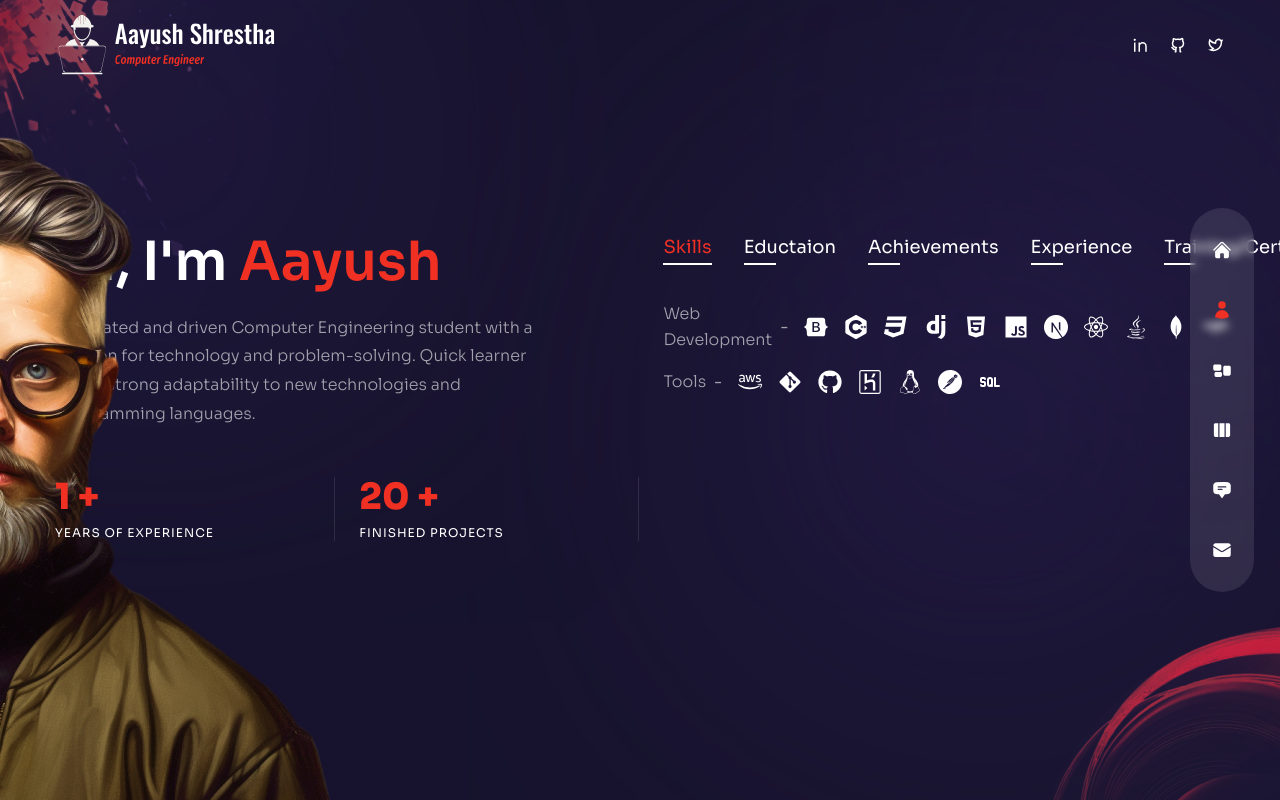
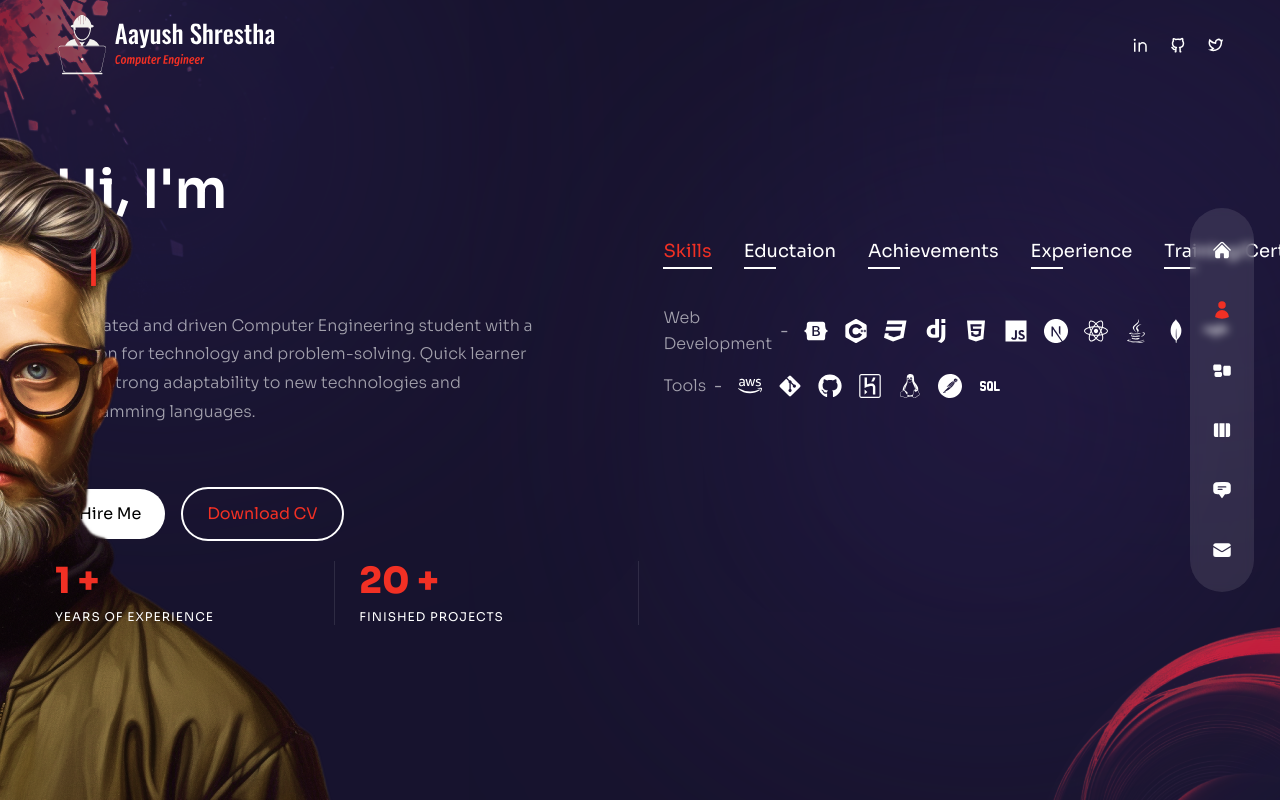
Before and after one commit to aayush105/portfolio, a Next.js app: page /about in a window 1280 px wide. Built offline with nearby package versions, Linux system fonts and the light colour scheme.

Commit message:
fix: formating

```diff
--- a/components/Nav.js
+++ b/components/Nav.js
@@ -7,6 +7,12 @@ import {
   HiChatBubbleBottomCenterText,
   HiEnvelope,
 } from 'react-icons/hi2';
+
+// next link
+import Link from 'next/link';
+
+//next router
+import { useRouter } from 'next/router';
 
 // nav data
 export const navData = [
@@ -26,17 +32,11 @@ export const navData = [
   },
 ];
 
-// next link
-import Link from 'next/link';
-
-//next router
-import { useRouter } from 'next/router';
-
 const Nav = () => {
   const router = useRouter();
   const pathname = router.pathname;
   return (
-  <nav className='flex flex-col item-center xl:justify-center
+  <nav className='flex flex-col items-center xl:justify-center
   gap-y-4 fixed h-max bottom-0 mt-auto xl:right-[2%] z-50 top-0 w-full xl:w-16 xl:max-w-md xl:h-screen'>
     {/* inner */}
     <div className='flex w-full xl:flex-col items-center justify-between xl:justify-center
@@ -47,15 +47,18 @@ const Nav = () => {
           <Link
           className={`${link.path === pathname && 'text-accent'}
           relative flex items-center group hover:text-accent transition-all duration-300`}
-          href={link.path} key={index}
+          href={link.path}
+          key={index}
           >
             {/* tooltip */}
             <div className='absolute pr-14 right-0 hidden xl:group-hover:flex'>
               <div className='bg-white relative flex text-primary items-center p-[6px] rounded-[3px]'>
-                <div className='text-[12px] leading-none font-semibold capitalize'>{link.name}</div>
-              {/* triangle */}
-              <div className='border-solid border-l-white border-l-8 border-y-transparent
-              border-y-[6px] border-r-0 absolute -right-2'></div>
+                <div className='text-[12px] leading-none font-semibold capitalize'>
+                  {link.name}
+                </div>
+                {/* triangle */}
+                <div className='border-solid border-l-white border-l-8 border-y-transparent
+                border-y-[6px] border-r-0 absolute -right-2'></div>
               </div>
             </div>
             {/* icon */}
--- a/components/Transition.js
+++ b/components/Transition.js
@@ -8,7 +8,7 @@ const transitionVariants = {
     width: '100%'
   },
   animate: {
-    x: 0,
+    x: '0%',
     width: '0%',
   },
   exit: {
@@ -22,23 +22,31 @@ const Transition = () => {
     <>
       <motion.div
         className='fixed top-0 bottom-0 right-full w-screen
-      h-screen z-30 bg-[#2e2257]' variants={transitionVariants}
-      initial="initial" animate="animate" exit="exit"
+        h-screen z-30 bg-[#2e2257]'
+        variants={transitionVariants}
+        initial="initial"
+        animate="animate"
+        exit="exit"
         transition={{ delay: 0.1, duration:0.4, ease: 'easeInOut' }}>
       </motion.div>
       <motion.div
         className='fixed top-0 bottom-0 right-full w-screen
-      h-screen z-20 bg-[#3b2d71]' variants={transitionVariants}
-      initial="initial" animate="animate" exit="exit"
+        h-screen z-20 bg-[#3b2d71]'
+        variants={transitionVariants}
+        initial="initial"
+        animate="animate"
+        exit="exit"
         transition={{ delay: 0.2, duration:0.4, ease: 'easeInOut' }}>
       </motion.div>
       <motion.div
         className='fixed top-0 bottom-0 right-full w-screen
-      h-screen z-10 bg-[#4b3792]' variants={transitionVariants}
-      initial="initial" animate="animate" exit="exit"
+        h-screen z-10 bg-[#4b3792]'
+        variants={transitionVariants}
+        initial="initial"
+        animate="animate"
+        exit="exit"
         transition={{ delay: 0.3, duration:0.4, ease: 'easeInOut' }}>
       </motion.div>
-
     </>
   );
 };
--- a/package.json
+++ b/package.json
@@ -24,6 +24,7 @@
     "react-dom": "18.2.0",
     "react-icons": "^4.8.0",
     "react-tsparticles": "^2.9.3",
+    "react-type-animation": "^3.2.0",
     "swiper": "^9.4.0",
     "tailwind-scrollbar": "^3.0.4",
     "tsparticles": "^2.9.3"
--- a/pages/_app.js
+++ b/pages/_app.js
@@ -3,6 +3,7 @@ import '../styles/globals.css';
 // components
 import Layout from '../components/Layout';
 import Transition from '../components/Transition';
+
 // router
 import { useRouter } from 'next/router';
 
--- a/pages/about/index.js
+++ b/pages/about/index.js
@@ -1,6 +1,5 @@
 import React, { useState } from "react";
-import { FontAwesomeIcon } from "@fortawesome/react-fontawesome";
-import { faC } from '@fortawesome/free-solid-svg-icons';
+import { TypeAnimation } from "react-type-animation";
 
 // icons
 import {
@@ -16,9 +15,11 @@ import {
   FaGithub,
   FaAws,
 } from "react-icons/fa";
+
 import {
   TbSql
  } from "react-icons/tb";
+
 import {
   SiPostman,
   SiDjango,
@@ -27,6 +28,17 @@ import {
   SiCplusplus,
   SiNextdotjs,
 } from "react-icons/si";
+
+// components
+import Avatar from "../../components/Avatar";
+import Circles from "../../components/Circles";
+
+// framer motion
+import { motion } from "framer-motion";
+import { fadeIn } from "../../variants";
+
+// counter
+import CountUp from "react-countup";
 
 //  data
 const aboutData = [
@@ -129,17 +141,6 @@ const aboutData = [
   },
 ];
 
-// components
-import Avatar from "../../components/Avatar";
-import Circles from "../../components/Circles";
-
-// framer motion
-import { motion } from "framer-motion";
-import { fadeIn } from "../../variants";
-
-// counter
-import CountUp from "react-countup";
-
 const About = () => {
   const [index, setIndex] = useState(0);
   return (
@@ -163,9 +164,24 @@ const About = () => {
           initial="hidden"
           animate="show"
           exit="hidden"
-          className="h2"
+          className="h2 mt-3"
         >
-          Hi, I&apos;m <span className="text-accent">Aayush</span>
+          Hi, I&apos;m
+          <br></br>
+          <span className="text-accent">
+            <TypeAnimation
+              sequence={[
+                "Aayush",
+                1000,
+                "Web Developer",
+                1000,
+              ]}
+              wrapper="span"
+              speed={50}
+              style={{fontSize: '2.5rem', display: 'inline-block' }}
+              repeat={Infinity}
+            />
+          </span>
         </motion.h2>
         <motion.p
           variants={fadeIn('right', 0.4)}
@@ -177,13 +193,17 @@ const About = () => {
           Dedicated and driven Computer Engineering student with a passion for technology and problem-solving.
           Quick learner with a strong adaptability to new technologies and programming languages.
         </motion.p>
+        <div>
+          <button className="px-6 py-3 w-full sm:w-fit rounded-full mr-4 bg-white hover:bg-slate-200 text-black">Hire Me</button>
+          <button className="px-6 py-3 w-full sm:w-fit rounded-full bg-transparent hover:bg-slate-900 text-accent border-white border-2 mt-3">Download CV</button>
+        </div>
         {/* counters */}
         <motion.div
           variants={fadeIn('right', 0.6)}
           initial="hidden"
           animate="show"
           exit="hidden"
-          className="hidden md:flex md:max-w-wl xl:max-w-none mx-auto xl:mx-0 mb-8"
+          className="hidden md:flex md:max-w-wl xl:max-w-none mx-auto xl:mx-0 mb-8 mt-5"
         >
           <div className="flex flex-1 xl:gap-x-6">
             {/* experience */}
@@ -223,7 +243,7 @@ const About = () => {
         initial="hidden"
         animate="show"
         exit="hidden"
-        className="flex flex-col w-full xl:max-w-[48%] h-[335px]"
+        className="flex flex-col w-full xl:max-w-[48%] h-[335px] mt-2"
       >
         <div className="flex gap-x-4 xl:gap-x-8 mx-auto xl:mx-0 mb-4">
           {aboutData.map((item, itemIndex) =>{
```
Also changed, not shown: components/Layout.js (+5 -5 lines), components/ProjectsBtn.js (+4 -3 lines), 1 other file (tests, documents, lock files or other folders). Lines whose indentation alone changed are shown as unchanged.
